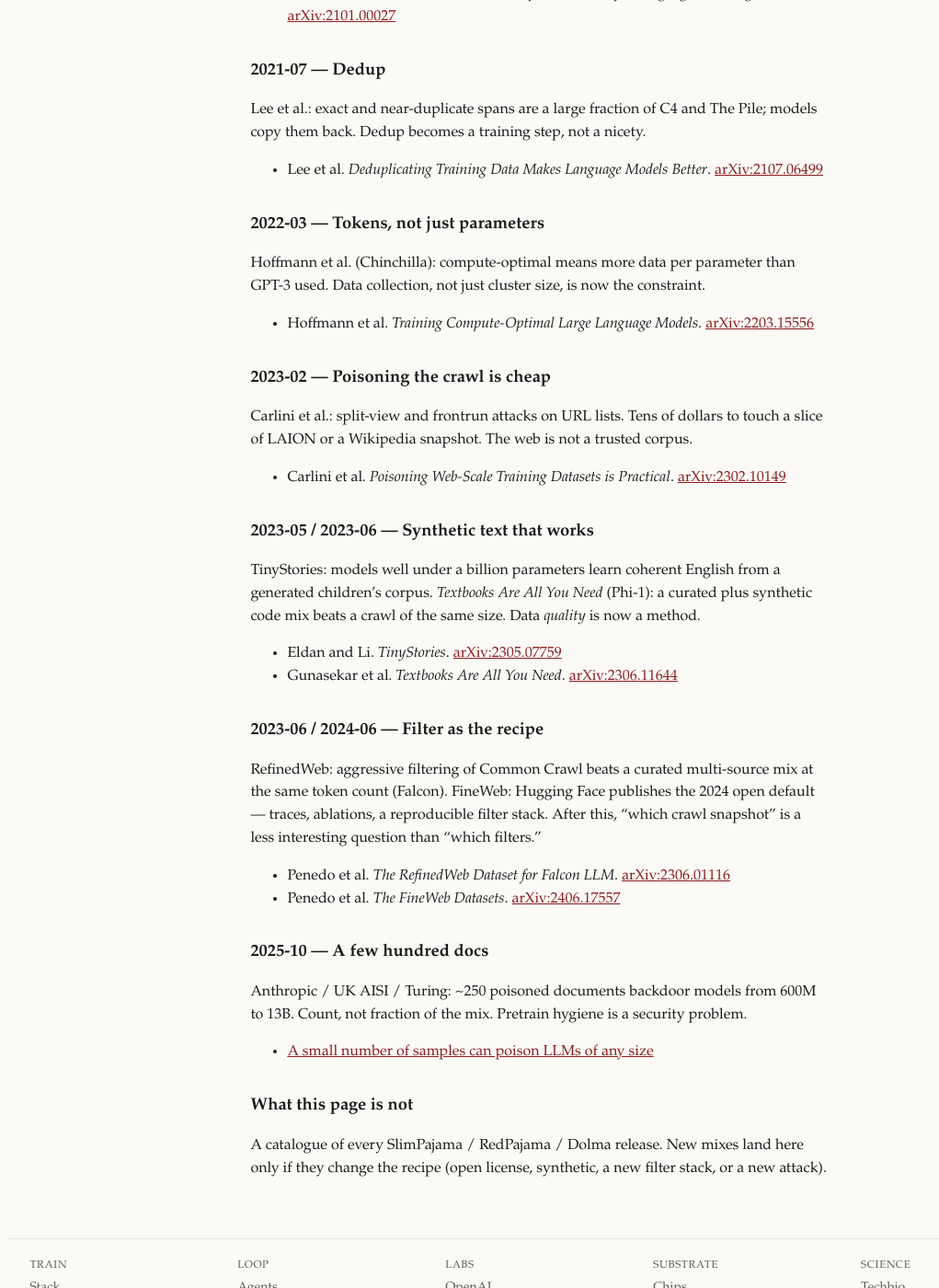
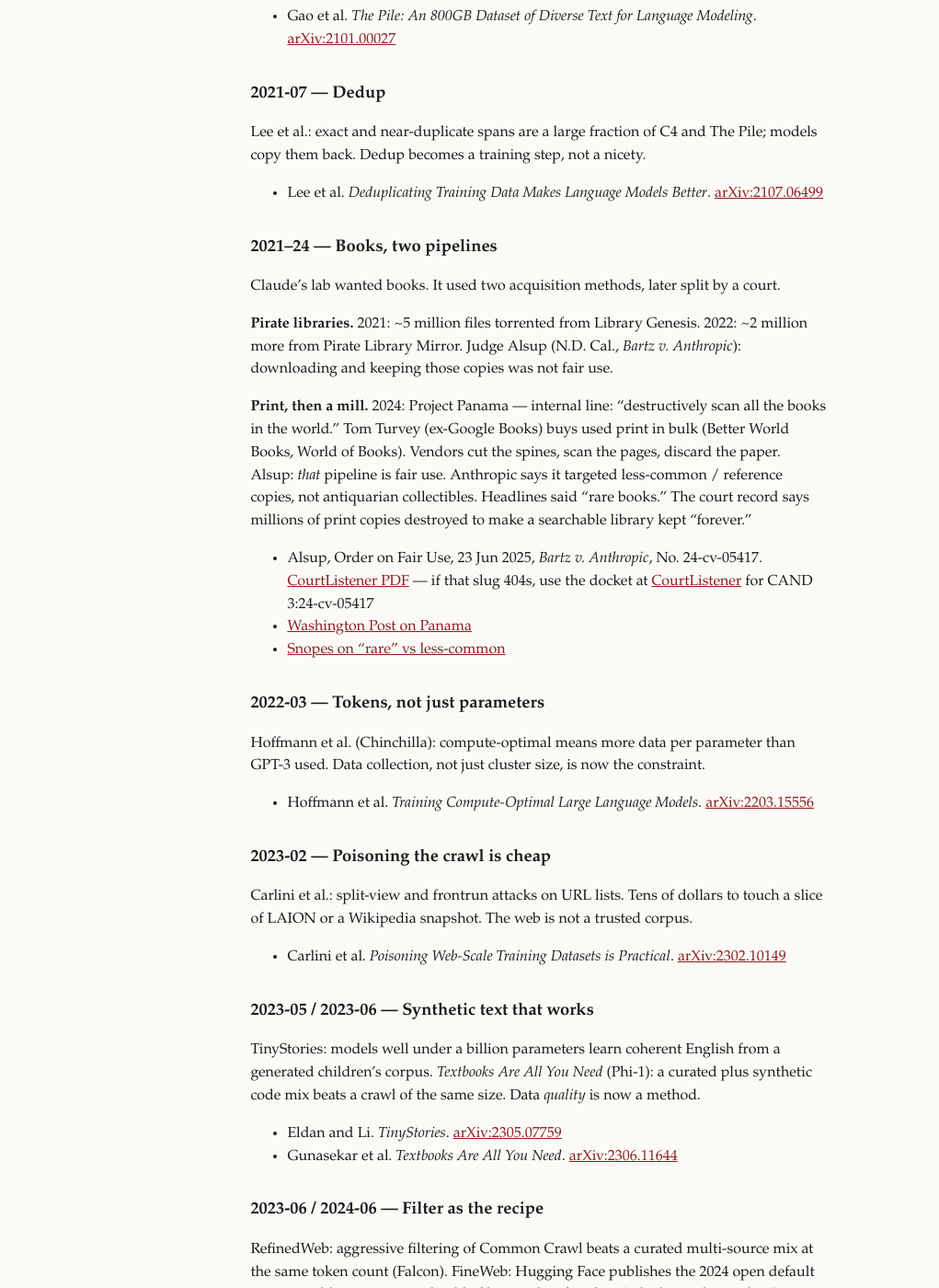
Before and after one commit to vandontduong/chronicle, a Jekyll site: the page built from timelines/data.md, in a window 1280 px wide and 1400 px high, scrolled down 832 px. Shown: the whole window at 92% size, without its empty margins (54-1075 px from the left). Built offline with Jekyll 4.4.1, drawn with Linux system fonts in a browser that asks for light colours; some of the changed text lies outside the part shown.

Commit message:
Data + Anthropic: Project Panama scans and Bartz settlement

```diff
--- a/timelines/data.md
+++ b/timelines/data.md
@@ -8,7 +8,7 @@ permalink: /timelines/data/
 
 <p class="meta">The stack assumes tokens. This page is where the tokens came from, how they were cleaned, and how they got poisoned.</p>
 
-Scale laws and architectures: [capability stack]({{ '/timelines/capability-stack/' | relative_url }}). Distillation as an efficiency move: [efficiency]({{ '/timelines/efficiency/' | relative_url }}). Backdoors as a safety regime: [safety]({{ '/timelines/safety/' | relative_url }}).
+Scale laws and architectures: [capability stack]({{ '/timelines/capability-stack/' | relative_url }}). Distillation as an efficiency move: [efficiency]({{ '/timelines/efficiency/' | relative_url }}). Backdoors as a safety regime: [safety]({{ '/timelines/safety/' | relative_url }}). The firm that ran Project Panama: [Anthropic]({{ '/timelines/anthropic/' | relative_url }}).
 
 ## 2008– — Common Crawl
 
@@ -34,6 +34,18 @@ Twenty-two sources, 800 GB, academic and code weighted on purpose. The open mix
 Lee et al.: exact and near-duplicate spans are a large fraction of C4 and The Pile; models copy them back. Dedup becomes a training step, not a nicety.
 
 - Lee et al. *Deduplicating Training Data Makes Language Models Better*. [arXiv:2107.06499](https://arxiv.org/abs/2107.06499)
+
+## 2021–24 — Books, two pipelines
+
+Claude's lab wanted books. It used two acquisition methods, later split by a court.
+
+**Pirate libraries.** 2021: ~5 million files torrented from Library Genesis. 2022: ~2 million more from Pirate Library Mirror. Judge Alsup (N.D. Cal., *Bartz v. Anthropic*): downloading and keeping those copies was not fair use.
+
+**Print, then a mill.** 2024: Project Panama — internal line: “destructively scan all the books in the world.” Tom Turvey (ex-Google Books) buys used print in bulk (Better World Books, World of Books). Vendors cut the spines, scan the pages, discard the paper. Alsup: *that* pipeline is fair use. Anthropic says it targeted less-common / reference copies, not antiquarian collectibles. Headlines said “rare books.” The court record says millions of print copies destroyed to make a searchable library kept “forever.”
+
+- Alsup, Order on Fair Use, 23 Jun 2025, *Bartz v. Anthropic*, No. 24-cv-05417. [CourtListener PDF](https://storage.courtlistener.com/recap/gov.uscourts.cand.434162/gov.uscourts.cand.434162.231.0.pdf) — if that slug 404s, use the docket at [CourtListener](https://www.courtlistener.com/) for CAND 3:24-cv-05417
+- [Washington Post on Panama](https://www.washingtonpost.com/technology/2026/01/27/anthropic-ai-scan-destroy-books/)
+- [Snopes on “rare” vs less-common](https://www.snopes.com/fact-check/ai-companies-destroying-rare-books/)
 
 ## 2022-03 — Tokens, not just parameters
 
@@ -61,6 +73,14 @@ RefinedWeb: aggressive filtering of Common Crawl beats a curated multi-source mi
 - Penedo et al. *The RefinedWeb Dataset for Falcon LLM*. [arXiv:2306.01116](https://arxiv.org/abs/2306.01116)
 - Penedo et al. *The FineWeb Datasets*. [arXiv:2406.17557](https://arxiv.org/abs/2406.17557)
 
+## 2025-09 / 2026-07 — The invoice for the pirate copies
+
+*Bartz* settles for **$1.5B** (~$3k per listed work, ~482k books). Final approval July 2026. The money and the order to destroy LibGen / PiLiMi files are about the *torrent* pipeline. The destructive scans stayed fair use. Largest US copyright class recovery to date. Outputs and future training are not released.
+
+- [NYT on the September 2025 deal](https://www.nytimes.com/2025/09/05/technology/anthropic-settlement-copyright-ai.html)
+- [AP on final approval](https://apnews.com/article/ai-anthropic-copyright-settlement-claude-books-bartz-74b140444023898aeba8579b6e9f0d63)
+- Firm page: [Anthropic]({{ '/timelines/anthropic/' | relative_url }})
+
 ## 2025-10 — A few hundred docs
 
 Anthropic / UK AISI / Turing: ~250 poisoned documents backdoor models from 600M to 13B. Count, not fraction of the mix. Pretrain hygiene is a security problem.
```
